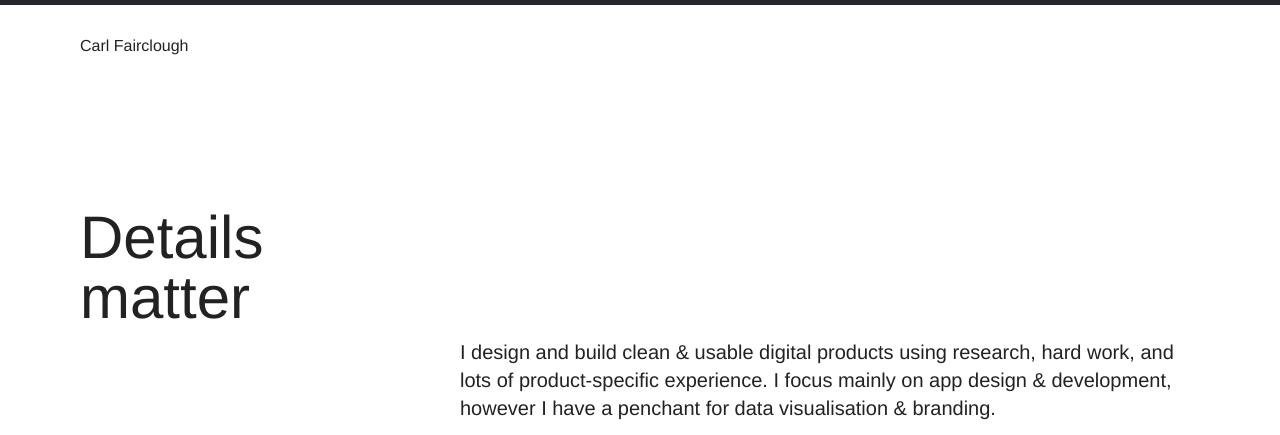
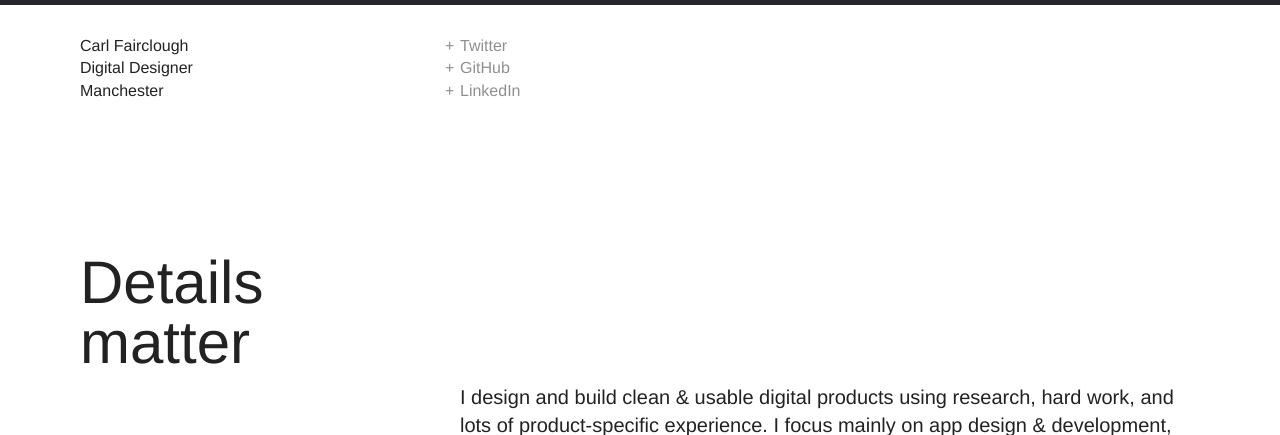
Before and after one commit to carlfairclough/carlfairclough.me, a PHP site: page / in a window 1280 px wide. Shown: the top 435 px of the page. Run offline with PHP 8.4, Linux system fonts and the light colour scheme; some libraries are stand-ins or nearby versions.

Commit message:
Update nav with links to social media

```diff
--- a/css/style.css
+++ b/css/style.css
@@ -211,7 +211,10 @@ header nav, footer nav {
   padding-top: 30px;
   padding-bottom: 30px;
   border-bottom: 1px solid #FFF; }
-  header nav .logo, footer nav .logo {
+  header nav .logo {
+    font-weight:500;
+  }
+  footer nav .logo {
     display: inline-block;
     float: left;
 padding-left:10px; }
@@ -556,6 +559,9 @@ background: rgb(29, 213, 150);
   .sma-col-12 {
     width: 100%; }
 
+  .main-links {
+    text-align: right;
+  }
   .workexamp .gallery .sma-col-6 {
     width: 48%; }
 
@@ -585,3 +591,24 @@ background: rgb(29, 213, 150);
 
   section.info {
     margin-top: 50px; } }
+
+    nav a {
+      color:inherit;
+      opacity:0.7;
+      text-decoration: none;
+      position:relative;
+      opacity:0.5;
+      border-bottom:1px solid #FFF;
+      transition:all 0.2s ease-in-out;
+    }
+
+      nav a:hover {
+        opacity:0.8;
+        border-bottom:1px solid #27262C;
+      }
+
+      nav a:before {
+      content:'+';
+      position:absolute;
+      left:-15px;
+    }
--- a/index.html
+++ b/index.html
@@ -26,8 +26,15 @@
         <!-- Add your site or application content here -->
         <header>
             <nav class="row">
-                <div class="logo">
-                    Carl Fairclough
+                <div class="col-4 sma-col-6 mini-bio">
+                    <div class="logo">Carl Fairclough</div>
+                    <div>Digital Designer</div>
+                    <div>Manchester</div>
+                </div>
+                <div class="col-4 sma-col-6 main-links">
+                    <div><a href="http://twitter.com/carlfairclough">Twitter</a></div>
+                    <div><a href="http://github.com/carlfairclough">GitHub</a></div>
+                    <div><a href="http://linkedin.com/in/cfairclough">LinkedIn</a></div>
                 </div>
             </nav>
 
```
